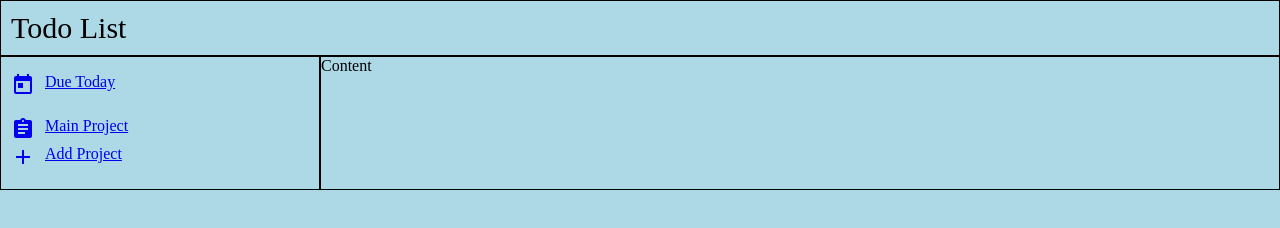
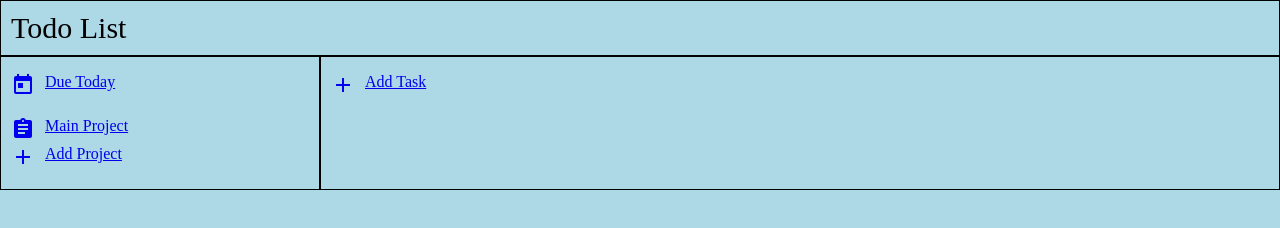
Before and after one commit to eimon851/odin-todo, a website built with webpack: page src/template.html in a window 1280 px wide. Built offline with nearby package versions, Linux system fonts and the light colour scheme.

Commit message:
added add task element to content section

```diff
--- a/src/template.html
+++ b/src/template.html
@@ -30,7 +30,6 @@
                         </div>
                     </a>
                     <a href=".">
-                        <a href=".">
                         <div class="add-project-container">
                             <div class="icon">
                                 <span class="material-icons">add</span>
@@ -38,10 +37,20 @@
                             <div class="title">Add Project</div>
                         </div>
                     </a>
+                </ul>
+            </div>
+            <div class="item" id="content">
+                <ul>
+                    <a href=".">
+                        <div class="add-project-container">
+                            <div class="icon">
+                                <span class="material-icons">add</span>
+                            </div>
+                            <div class="title">Add Task</div>
+                        </div>
                     </a>
                 </ul>
             </div>
-            <div class="item" id="content">Content</div>
         </div>
     </div>
 </body>
```
